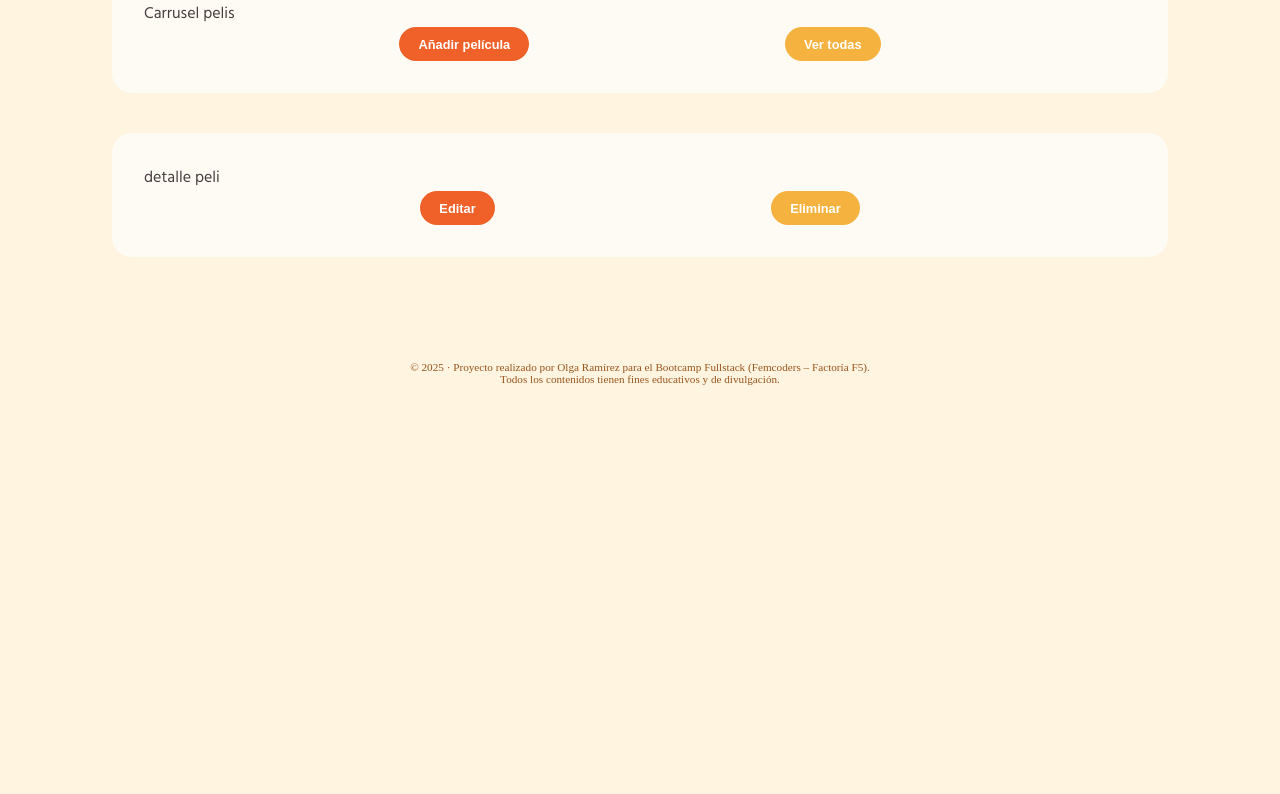
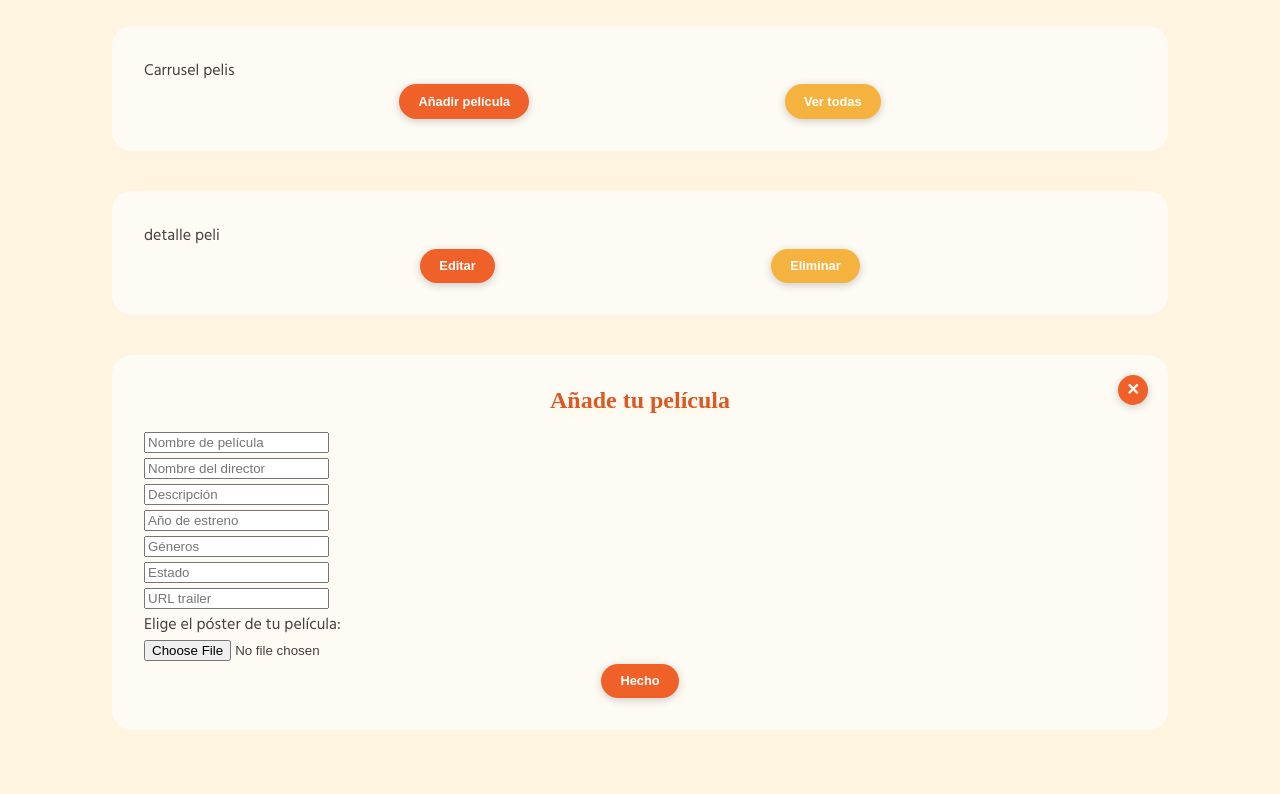
Before and after one commit to olgararo/F5-CinedeVerano, a website: page src/index.html in a window 1280 px wide. Shown: the part 169-963 px from the top of the page. Before the commit the page ends 800 px from the top, so only its background shows below. Drawn offline with Linux system fonts and the light colour scheme; a web font is replaced by a local one.

Commit message:
Add shadow in button style and change HTML structure in form

```diff
--- a/src/index.html
+++ b/src/index.html
@@ -25,7 +25,7 @@
         <section>
             <div>Carrusel pelis</div>
             <div class="botonera">
-                <button class="btn btn-primary">Añadir película</button>
+                <button class="btn btn-primary" onclick="createMovie()">Añadir película</button>
                 <button class="btn btn-secondary" onclick="printMovies()">Ver todas</button>
             </div>
         </section>
@@ -36,8 +36,27 @@
                 <button class="btn btn-secondary">Eliminar</button>
             </div>
         </section>
+        <section>
+            <h2>Añade tu película</h2>
+            <button class="btn-close close" id="btn-close-cancel" aria-label="Cancelar añadir pelicula">✕</button>
+            <form id="movieForm">
+                <input type="text" id="title" placeholder="Nombre de película" required><br>
+                <input type="text" id="director" placeholder="Nombre del director"><br>
+                <input type="text" id="movie_description_es" placeholder="Descripción"><br>
+                <input type="text" id="year" placeholder="Año de estreno"><br>
+                <input type="text" id="genre" placeholder="Géneros"><br>
+                <input type="text" id="status" placeholder="Estado"><br>
+                <input type="url" id="trailer" placeholder="URL trailer" pattern="https://.*"><br>
+                <label for="movie-poster">Elige el póster de tu película:</label><br>
+                <input type="file" id="movie-poster" accept="image/png, image/jpeg"><br>
+            </form>
+            <div class="botonera">
+                <button class="btn btn-primary" id="btn-done">Hecho</button>
+            </div>
+        </section>
         <section id="cartelera-section">
             <button class="btn-close close" id="btn-close-top" aria-label="Cerrar cartelera">✕</button>
+            <h2>Cartelera</h2>
             <div class="cartelera" id="cartelera">
             </div>
             <div class="botonera">
--- a/src/styles.css
+++ b/src/styles.css
@@ -119,13 +119,25 @@ section {
 
 /* 📝 Tipografía */
 .title {
-  font-size: 2.8rem;
+  font-size: 4.8rem;
   margin-bottom: 0.5rem;
   font-family: "Yesteryear", serif;
   font-style: normal;
   color: var(--dusty-orange-title);
   text-align: center;
   text-shadow: 0 4px 8px rgba(248, 240, 155, 0.3);
+}
+
+h2 {
+  font-size: 1.5rem;
+  font-family: "Trirong", serif;
+  font-style: normal;
+  color: var(--dusty-orange-title);
+  text-align: center;
+  text-shadow: 0 4px 8px rgba(248, 240, 155, 0.3);
+  margin: 0 0 1rem 0;
+  padding: 0;
+  box-sizing: border-box;
 }
 
 footer {
@@ -157,6 +169,7 @@ footer {
   transition: 0.2s ease;
   font-weight: bold;
   color: var(--white-text);
+  box-shadow: 0 2px 8px rgba(0, 0, 0, 0.2);
 }
 
 .btn-primary {
```
